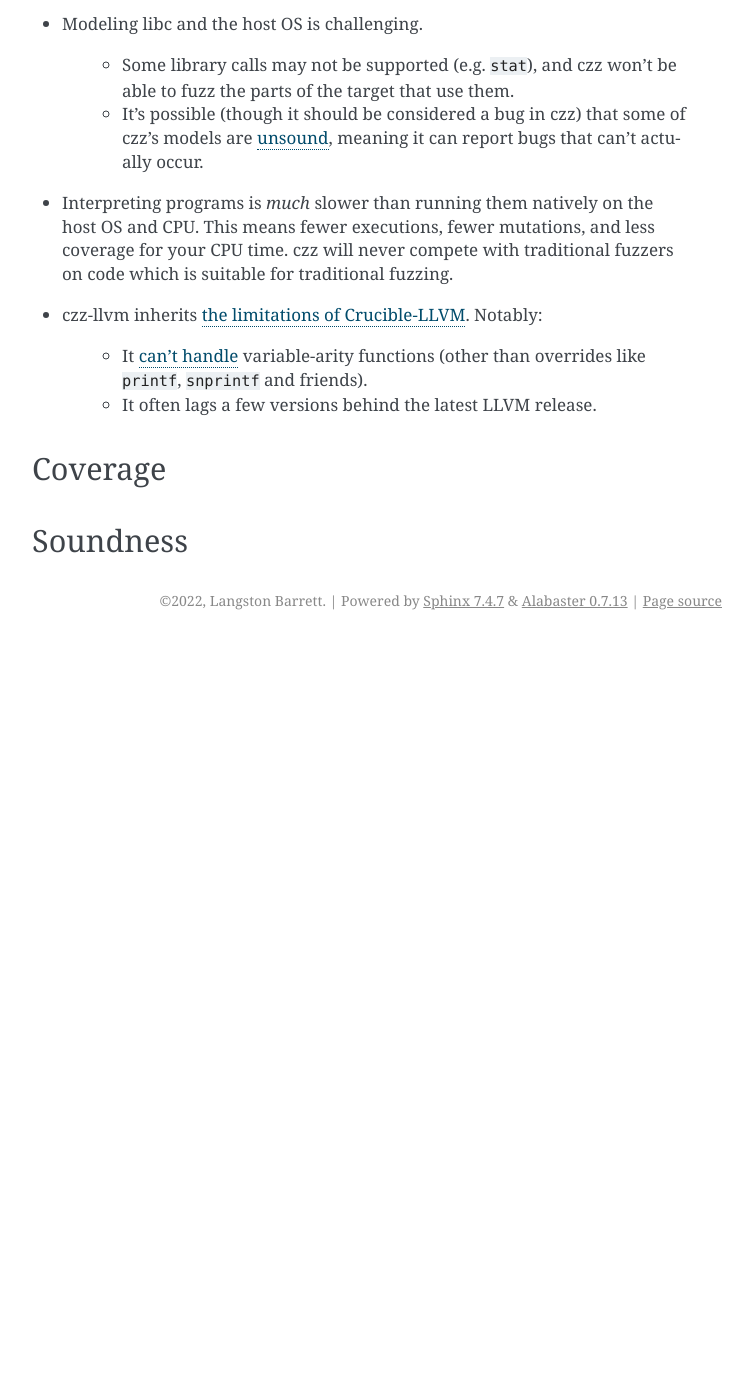
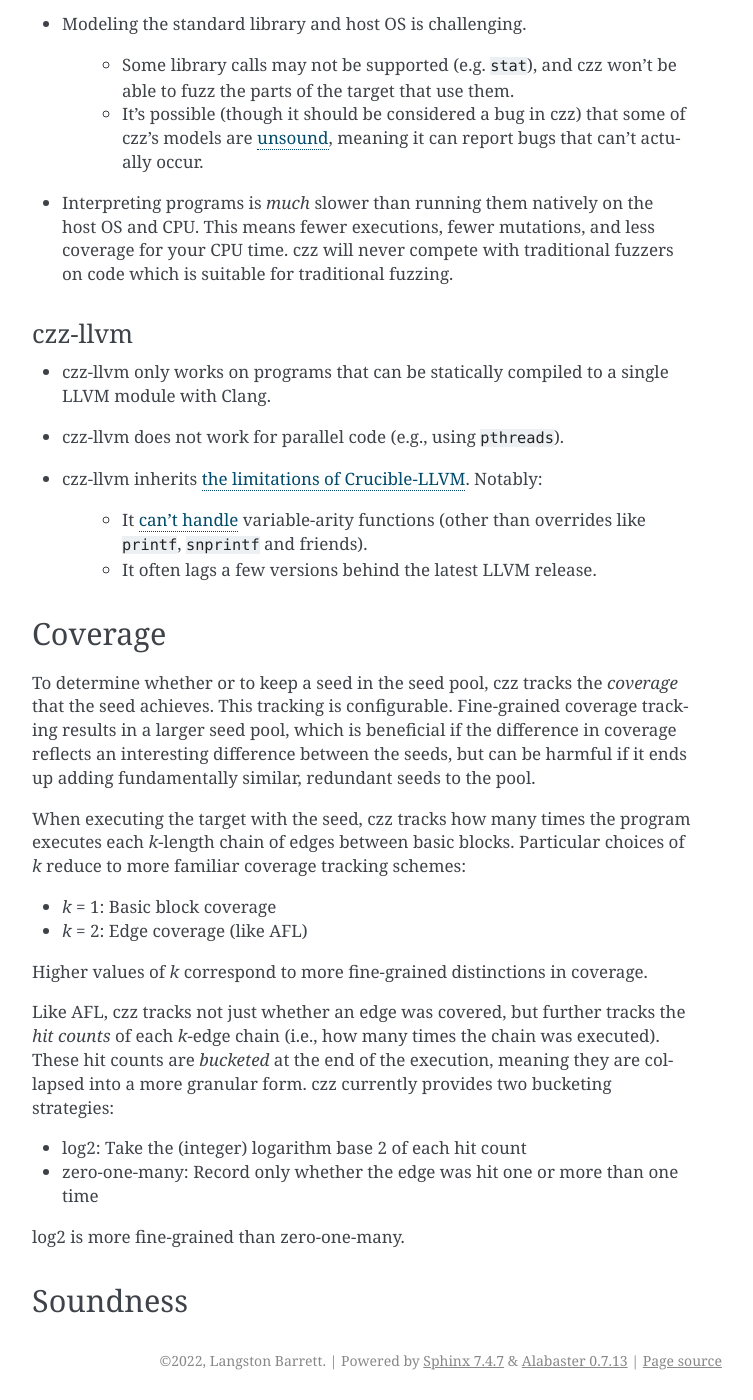
Before and after one commit to langston-barrett/czz, a Sphinx documentation site: the page built from doc/overview.rst, in a window 1280 px wide and 1400 px high, scrolled down 3530 px. Shown: the whole window, without its empty margins (388-1141 px from the left). Built offline with Sphinx 7.4.7, drawn with Linux system fonts in a browser that asks for light colours; before the commit the page ends 4170 px from its top, so only the background shows below that; some of the changed text lies outside the part shown.

Commit message:
doc: Coverage

```diff
--- a/doc/overview.rst
+++ b/doc/overview.rst
@@ -129,7 +129,7 @@ Limitations
 
 While whole-program fuzzing has some benefits, it also has its drawbacks:
 
-- Modeling libc and the host OS is challenging.
+- Modeling the standard library and host OS is challenging.
 
     * Some library calls may not be supported (e.g. ``stat``), and czz won't be
       able to fuzz the parts of the target that use them.
@@ -142,6 +142,15 @@ While whole-program fuzzing has some benefits, it also has its drawbacks:
   OS and CPU. This means fewer executions, fewer mutations, and less coverage
   for your CPU time. czz will never compete with traditional fuzzers on code
   which is suitable for traditional fuzzing.
+
+czz-llvm
+--------
+
+- czz-llvm only works on programs that can be statically compiled to a single
+  LLVM module with Clang.
+
+- czz-llvm does not work for parallel code (e.g., using ``pthreads``).
+
 - czz-llvm inherits `the limitations of Crucible-LLVM
   <https://github.com/GaloisInc/crucible/blob/master/crucible-llvm/doc/limitations.md>`_.
   Notably:
@@ -157,6 +166,35 @@ While whole-program fuzzing has some benefits, it also has its drawbacks:
 Coverage
 ========
 
+To determine whether or to keep a seed in the seed pool, czz tracks the
+*coverage* that the seed achieves. This tracking is configurable. Fine-grained
+coverage tracking results in a larger seed pool, which is beneficial if the
+difference in coverage reflects an interesting difference between the seeds, but
+can be harmful if it ends up adding fundamentally similar, redundant seeds to
+the pool.
+
+When executing the target with the seed, czz tracks how many times the program
+executes each *k*-length chain of edges between basic blocks. Particular choices
+of *k* reduce to more familiar coverage tracking schemes:
+
+- *k* = 1: Basic block coverage
+- *k* = 2: Edge coverage (like AFL)
+
+Higher values of *k* correspond to more fine-grained distinctions in coverage.
+
+Like AFL, czz tracks not just whether an edge was covered, but further tracks
+the *hit counts* of each *k*-edge chain (i.e., how many times the chain was
+executed). These hit counts are *bucketed* at the end of the execution, meaning
+they are collapsed into a more granular form. czz currently provides two
+bucketing strategies:
+
+- log2: Take the (integer) logarithm base 2 of each hit count
+- zero-one-many: Record only whether the edge was hit one or more than one time
+
+log2 is more fine-grained than zero-one-many.
+
+.. TODO(lb): examples
+
 .. _soundness:
 
 Soundness
```
Also changed, not shown: 1 other file.
